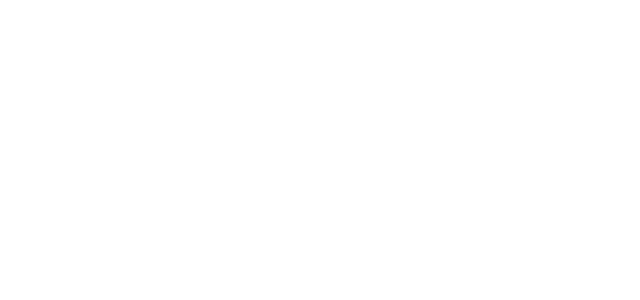
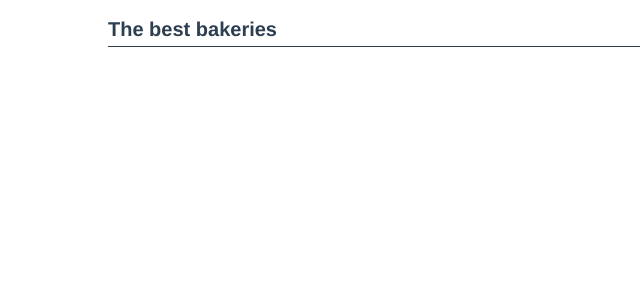
Before and after one commit to DmitriyFomenko1990/Bakeries-test-project, a Vue app: page / in a window 1280 px wide. Shown: the top 300 px of the page, without its empty margins (0-640 px from the left). Built offline with nearby package versions, Linux system fonts and the light colour scheme.

Commit message:
add header

```diff
--- a/src/App.vue
+++ b/src/App.vue
@@ -1,16 +1,16 @@
 <template>
   <div id="app">
-    <HelloWorld />
+    <Header />
   </div>
 </template>
 
 <script>
-import HelloWorld from './components/HelloWorld.vue'
+import Header from './components/Header.vue'
 
 export default {
   name: 'App',
   components: {
-    HelloWorld
+    Header
   }
 }
 </script>
@@ -22,6 +22,5 @@
   -moz-osx-font-smoothing: grayscale;
   text-align: center;
   color: #2c3e50;
-  margin-top: 60px;
 }
 </style>
--- /dev/null
+++ b/src/components/Header.vue
@@ -0,0 +1,29 @@
+<template>
+  <header class="header__wrapper">
+    <h1 class="header__title">The best bakeries</h1>
+  </header>
+</template>
+
+<script>
+export default {
+  name: 'Header',
+  props: {
+  }
+}
+</script>
+
+<style scoped lang="scss">
+  .header {
+    &__wrapper{
+      max-width: 1920px;
+      border-bottom: solid 1px;
+      margin: 0 100px;
+      padding: 10px 0 5px;
+    }
+    &__title{
+      margin: 0;
+      text-align: left;
+      font-size: 20px;
+    }
+  }
+</style>
--- a/src/components/HelloWorld.vue
+++ /dev/null
@@ -1,15 +0,0 @@
-<template>
-  <div></div>
-</template>
-
-<script>
-export default {
-  name: 'HelloWorld',
-  props: {
-  }
-}
-</script>
-
-<style scoped lang="scss">
-
-</style>
```
